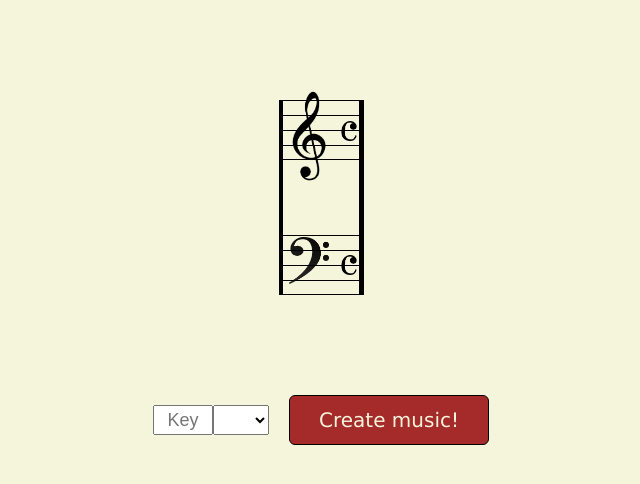
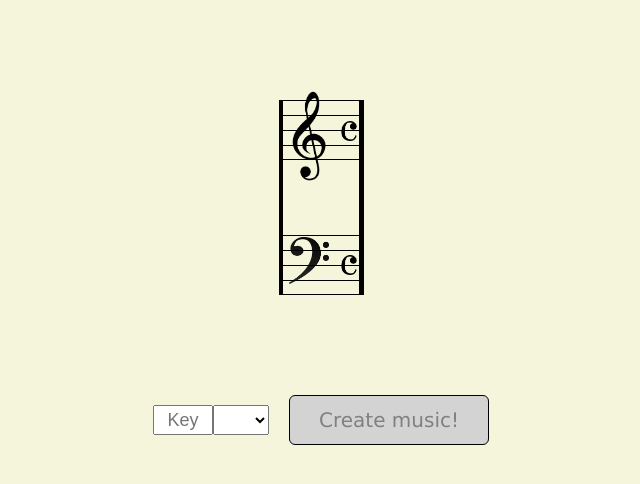
Before and after one commit to hfeng20/MachineMusician, a Next.js app: page / in a window 1280 px wide. Shown: the top 484 px of the page, without its empty margins (319-959 px from the left). Built offline with nearby package versions, Linux system fonts and the light colour scheme.

Commit message:
Error handling

```diff
--- a/src/MachineMusician/MachineMusician.module.css
+++ b/src/MachineMusician/MachineMusician.module.css
@@ -83,6 +83,15 @@
     cursor: pointer;
 }
 
+.button:disabled {
+    background-color: lightgray;
+    color: grey;
+}
+
+.button:disabled:hover {
+    cursor:not-allowed;
+}
+
 @media only screen and (max-width: 800px) {
     .container {
         display: none;
--- a/src/MachineMusician/MachineMusician.tsx
+++ b/src/MachineMusician/MachineMusician.tsx
@@ -11,6 +11,10 @@ import Staff from "../Staff/Staff";
 export const MAJOR_SCALE_FORM = [2, 2, 1, 2, 2, 2]
 
 export const MINOR_SCALE_FORM = [2, 1, 2, 2, 1, 3]
+
+export const MAJOR_KEYS = ['C', 'C#', 'D', 'Db', 'E', 'Eb', 'F', 'F#', 'Gb', 'G', 'Ab', 'A', 'Bb', 'B', 'Cb']
+
+export const MINOR_KEYS = ['C', 'C#', 'D', 'Eb', 'E', 'F', 'F#', 'G', 'Ab', 'A', 'Bb', 'B']
 
 //TODO sanity check
 
@@ -62,8 +66,15 @@ const MachineMusician: React.FC = () => {
     const [melodyElements, setMelodyElements] = useState<any[]>([])
     const [chords, setChords] = useState<any[]>([])
     const [shouldGenerate, setShouldGenerate] = useState(false)
+    const [shouldAllowGenerate, setShouldAllowGenerate] = useState(false)
 
     useEffect(() => {
+        if (sanityCheck()) {
+            setShouldAllowGenerate(true)
+        } else {
+            setShouldAllowGenerate(false)
+            return
+        }
         if (key === '' || quality === '') {
             return
         }
@@ -146,6 +157,15 @@ const MachineMusician: React.FC = () => {
         })
         setMelodyElements(newMelody)
     }, [melody])
+
+    const sanityCheck = (): boolean => {
+        if (!quality || quality === '' || !key || key === '') {
+            return false
+        }
+        if (quality === 'M') {
+            return MAJOR_KEYS.includes(key)
+        } return MINOR_KEYS.includes(key)
+    }
 
     const generateMelody = (): any[] => {
         let newMelody: any[] = []
@@ -259,6 +279,7 @@ const MachineMusician: React.FC = () => {
                     />
                     <select className={Styles.select} value={quality} onChange={(e) => {
                         setQuality(e.target.value)
+
                     }}>
                         <option value=""></option>
                         <option value="M">Major</option>
@@ -266,6 +287,7 @@ const MachineMusician: React.FC = () => {
                     </select>
                     <button
                         className={Styles.button}
+                        disabled={!shouldAllowGenerate}
                         onClick={() => {
                             setShouldGenerate(true)
                         }}
```
